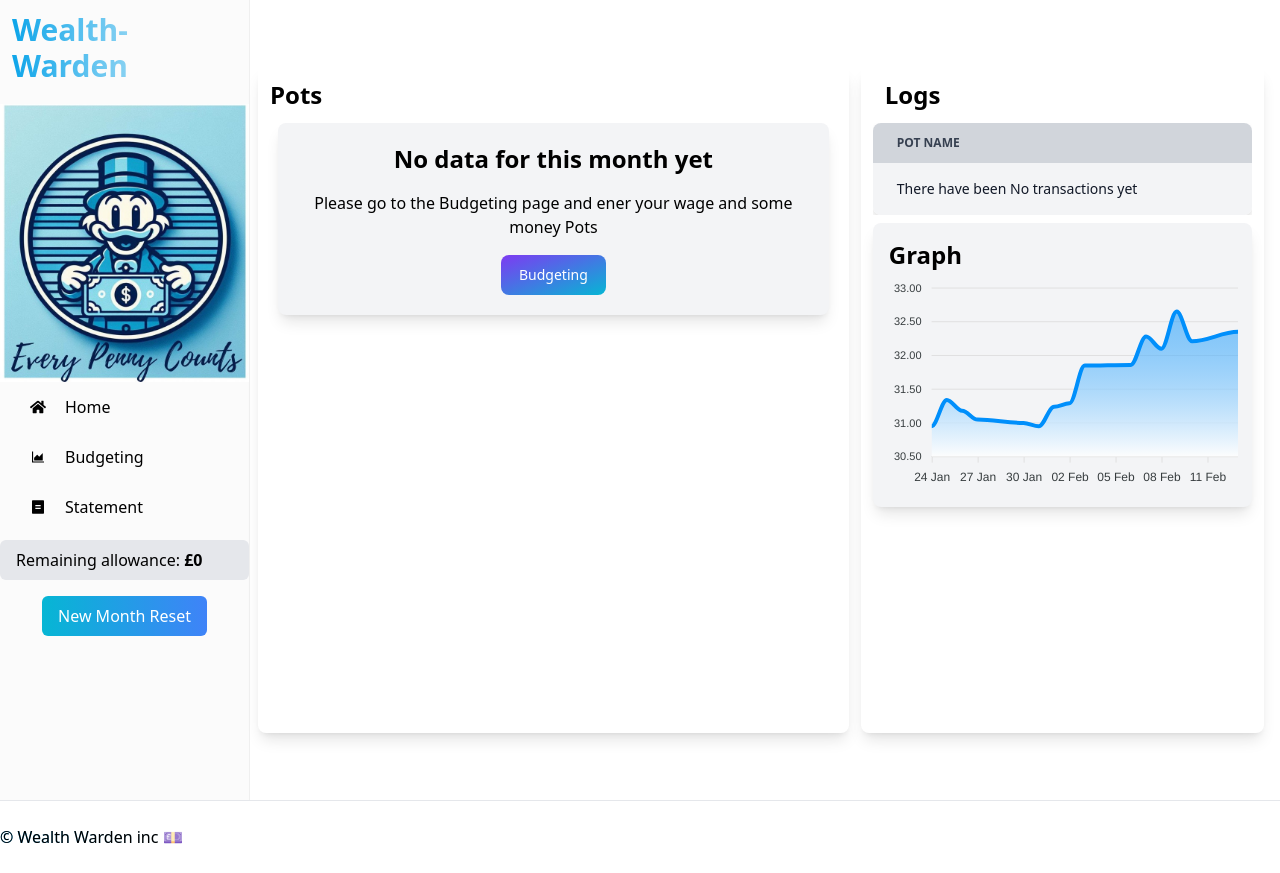
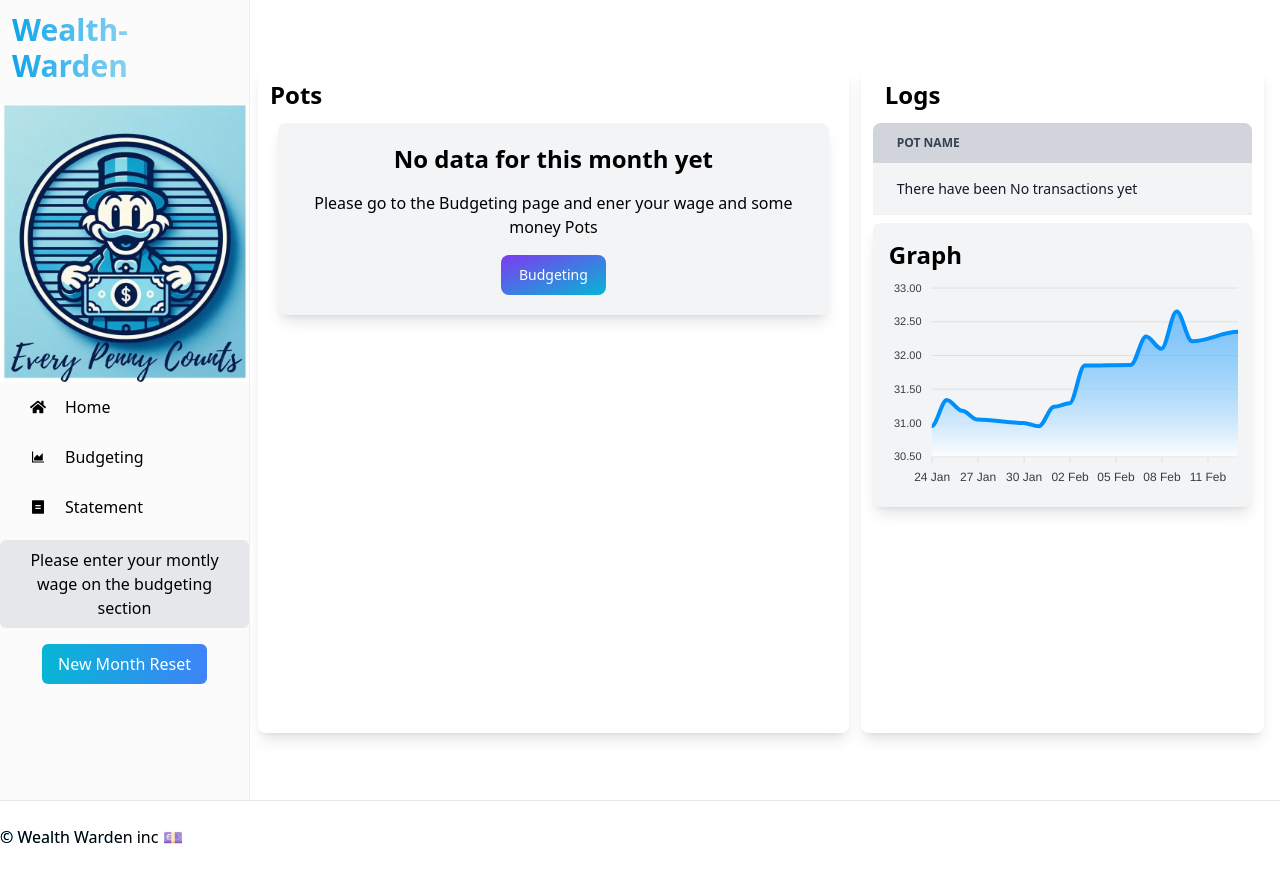
Before and after one commit to RossNE99/Wealth-Warden, a React (Vite) app: page / in a window 1280 px wide. Built offline with nearby package versions, Linux system fonts and the light colour scheme.

Commit message:
Fixed an issue where the balance in the nav bar would go into negative if there was no MonthlyWage set

```diff
--- a/src/components/Navbar/Index.jsx
+++ b/src/components/Navbar/Index.jsx
@@ -53,9 +53,16 @@ function Navbar({ children }) {
             <MenuItem component={<Link to="/Statement" />} icon={<RiBillFill />}> Statement</MenuItem>
           </Menu>
           {/* <Date /> */}
-          <h2 className="w-full md:w-full mt-2 text-black-600  bg-gray-200 rounded-md py-2 px-4 mr-2 focus:outline-none focus:border-blue-500">
-            Remaining allowance: <strong>£{MonthlyWageRemaining}</strong>
-          </h2>
+          {MonthlyWage > 0 ?
+                    <h2 className="w-full md:w-full mt-2 text-black-600  bg-gray-200 rounded-md py-2 px-4 mr-2 focus:outline-none focus:border-blue-500">
+                    Remaining allowance: <strong>£{MonthlyWageRemaining}</strong>
+                  </h2>
+                  :
+                  <h2 className="w-full text-center md:w-full mt-2 text-black-600  bg-gray-200 rounded-md py-2 px-4 mr-2 focus:outline-none focus:border-blue-500">
+                  Please enter your montly wage on the budgeting section
+                </h2>
+           }
+
           <div className='flex justify-center items-center'>
             <ResetBtn />
           </div>
```
